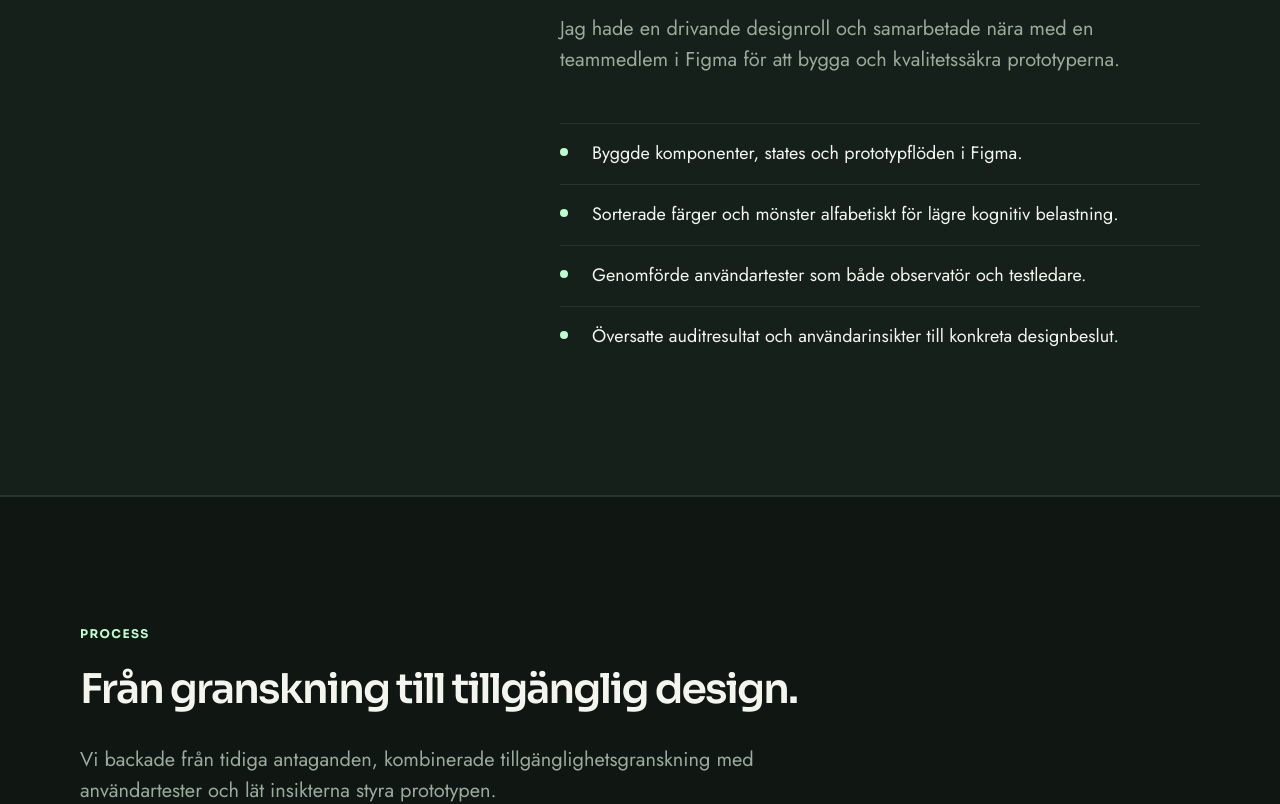
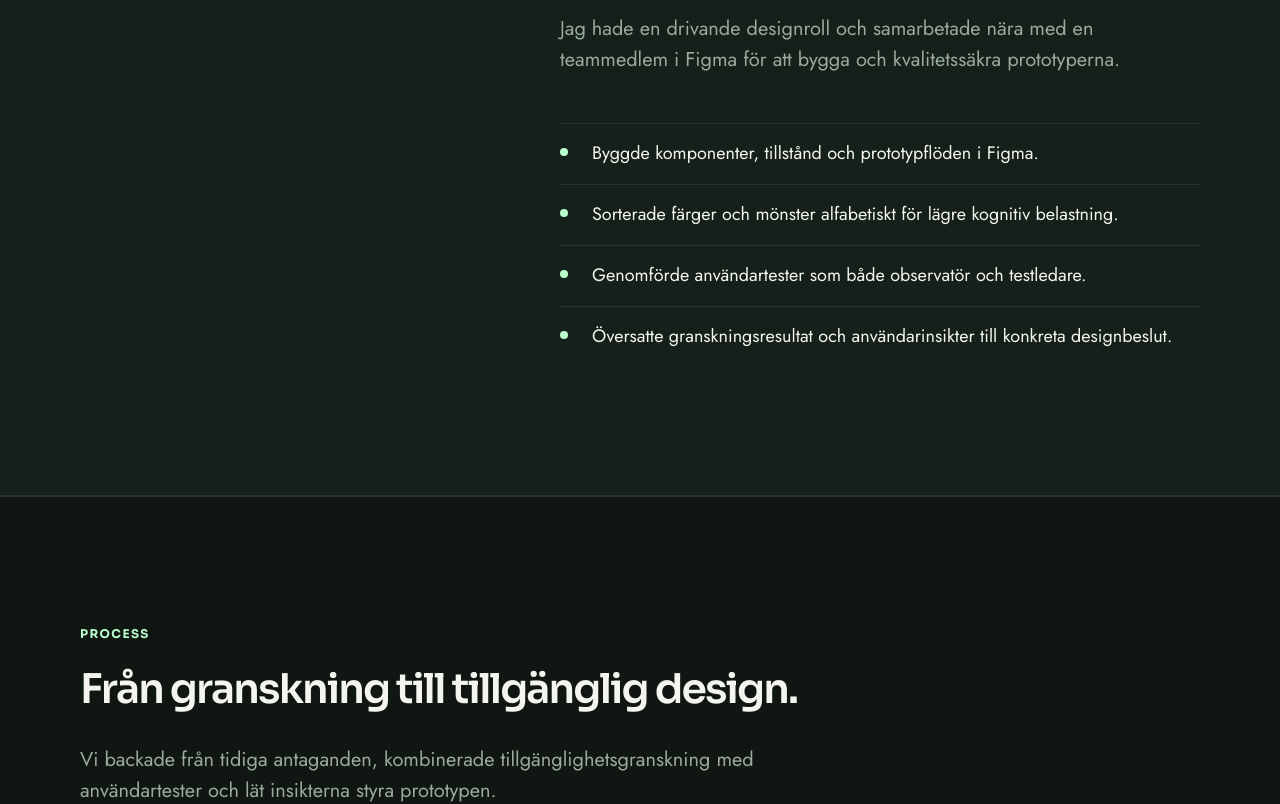
Before and after one commit to Karro-fi/karolina-portfolio, a Next.js app in the folder karolina-portfolio-vercel-upload/: page /case/duro in a window 1280 px wide. Shown: the part 2840-3644 px from the top of the page. Built offline with nearby package versions, Linux system fonts and the light colour scheme; no server answers.

Commit message:
Slutför svenska UX-termer i Duro

```diff
--- a/karolina-portfolio-vercel-upload/app/case/duro/page.tsx
+++ b/karolina-portfolio-vercel-upload/app/case/duro/page.tsx
@@ -46,14 +46,14 @@ export default function DuroCase() {
       problemTitle="Filtrering som skapade friktion"
       problemText="En statisk sidomeny med låg kontrast, begränsade flerval och otydliga tillstånd gjorde det svårt att avgränsa ett stort sortiment och förstå vad som var valt."
       solutionTitle="En fokuserad och tillgänglig filtermeny"
-      solutionText="En popupmeny med tydliga kategorier, checkboxar, färgsymboler, alfabetisk sortering och handlingar som fungerar för både mus, tangentbord och mindre skärmar."
+      solutionText="En popupmeny med tydliga kategorier, kryssrutor, färgsymboler, alfabetisk sortering och handlingar som fungerar för både mus, tangentbord och mindre skärmar."
       contributionTitle="Jag omsatte granskning och testdata till designbeslut."
       contributionIntro="Jag hade en drivande designroll och samarbetade nära med en teammedlem i Figma för att bygga och kvalitetssäkra prototyperna."
       contributionItems={[
-        'Byggde komponenter, states och prototypflöden i Figma.',
+        'Byggde komponenter, tillstånd och prototypflöden i Figma.',
         'Sorterade färger och mönster alfabetiskt för lägre kognitiv belastning.',
         'Genomförde användartester som både observatör och testledare.',
-        'Översatte auditresultat och användarinsikter till konkreta designbeslut.',
+        'Översatte granskningsresultat och användarinsikter till konkreta designbeslut.',
         'Strukturerade presentation och manus för en tydlig kundleverans.',
       ]}
       contributionImage={{
```
